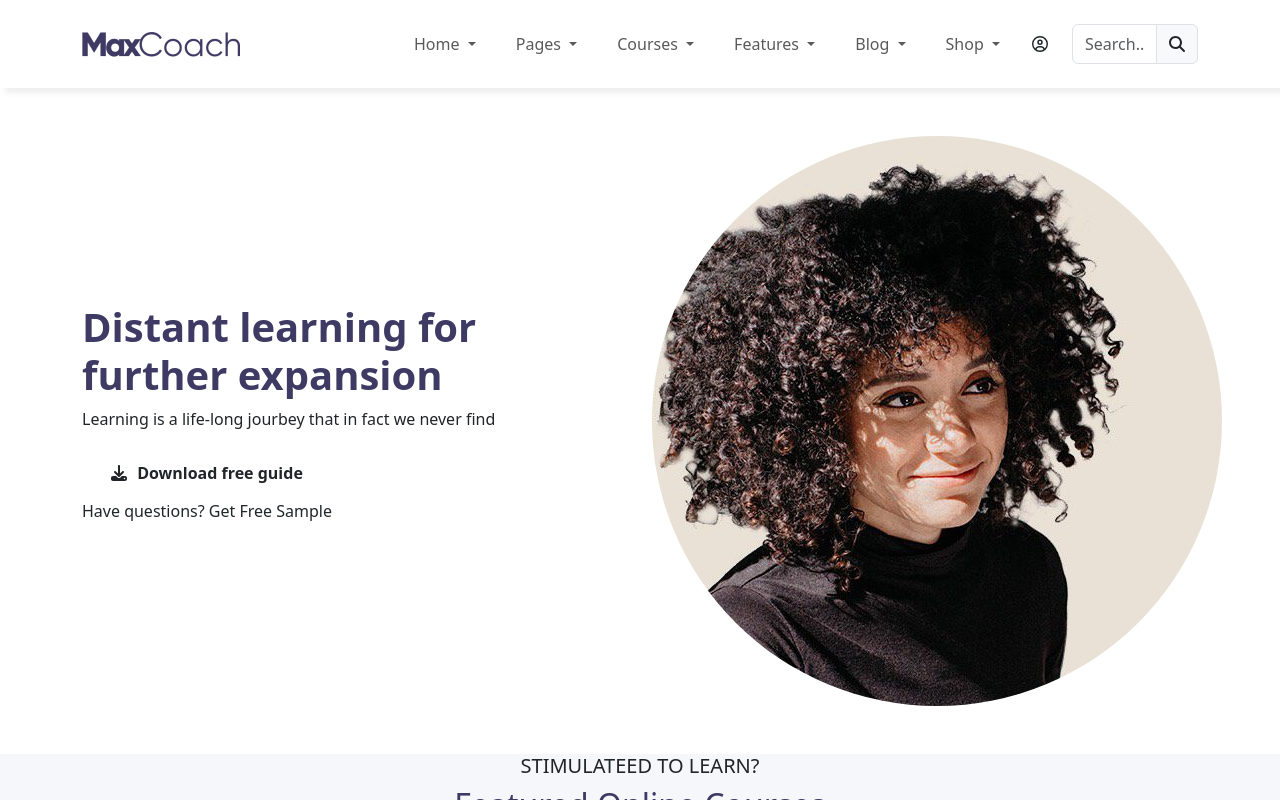
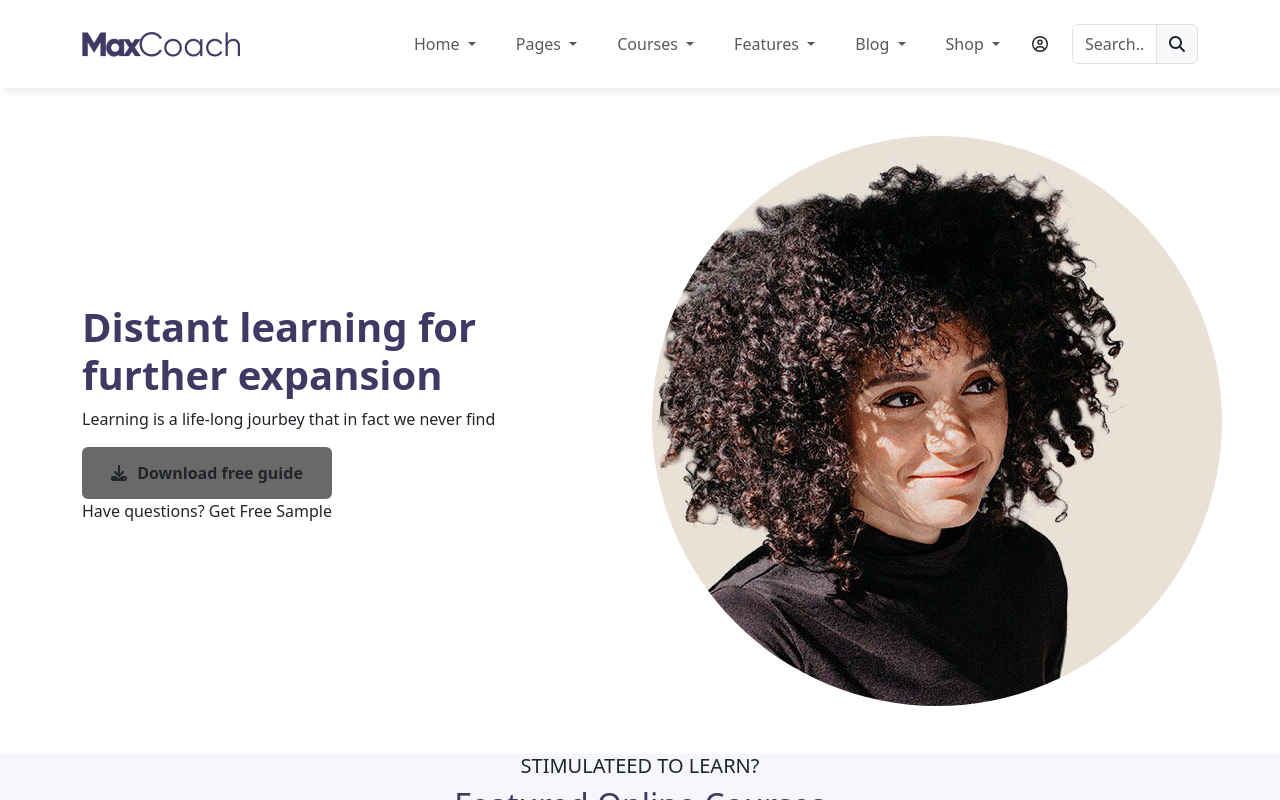
Before and after one commit to Axhu99/proj-html-vuejs, a Vue app: page / in a window 1280 px wide. In both pictures the pointer is over the button "Download free guide". Shown: the top 800 px of the page. Built offline with nearby package versions, Linux system fonts and the light colour scheme.

Commit message:
Added Button Hover

```diff
--- a/src/components/ButtonStyle.vue
+++ b/src/components/ButtonStyle.vue
@@ -44,8 +44,8 @@
 .iconP {
     order: 1;
 }
+
+.btn:hover {
+    background-color: #696969;
+}
 </style>
-
-
-<!-- <font-awesome-icon :icon="['fas', 'download']" /> -->
-<!--<font-awesome-icon :icon="['fas', 'arrow-right']" /> -->
```
